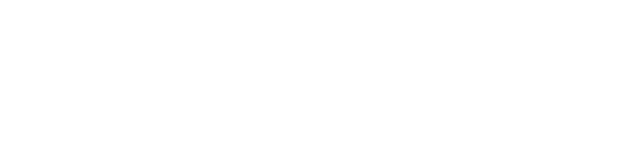
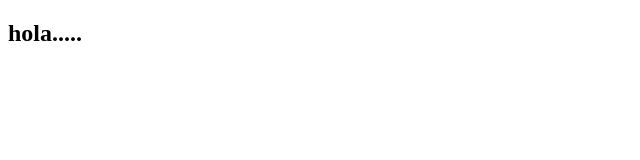
Before and after one commit to Teresitalee/prueba-fork, a plain HTML site: page index.html in a window 1280 px wide. Shown: the full height of the page, 0-640 px from the left. Drawn offline with Linux system fonts and the light colour scheme.

Commit message:
commit uno
agregue un h2

```diff
--- a/index.html
+++ b/index.html
@@ -10,6 +10,7 @@
 </head>
 
 <body>
+    <h2>hola.....</h2>
 
     <script src="assets/js/app.js"></script>
 </body>
```
